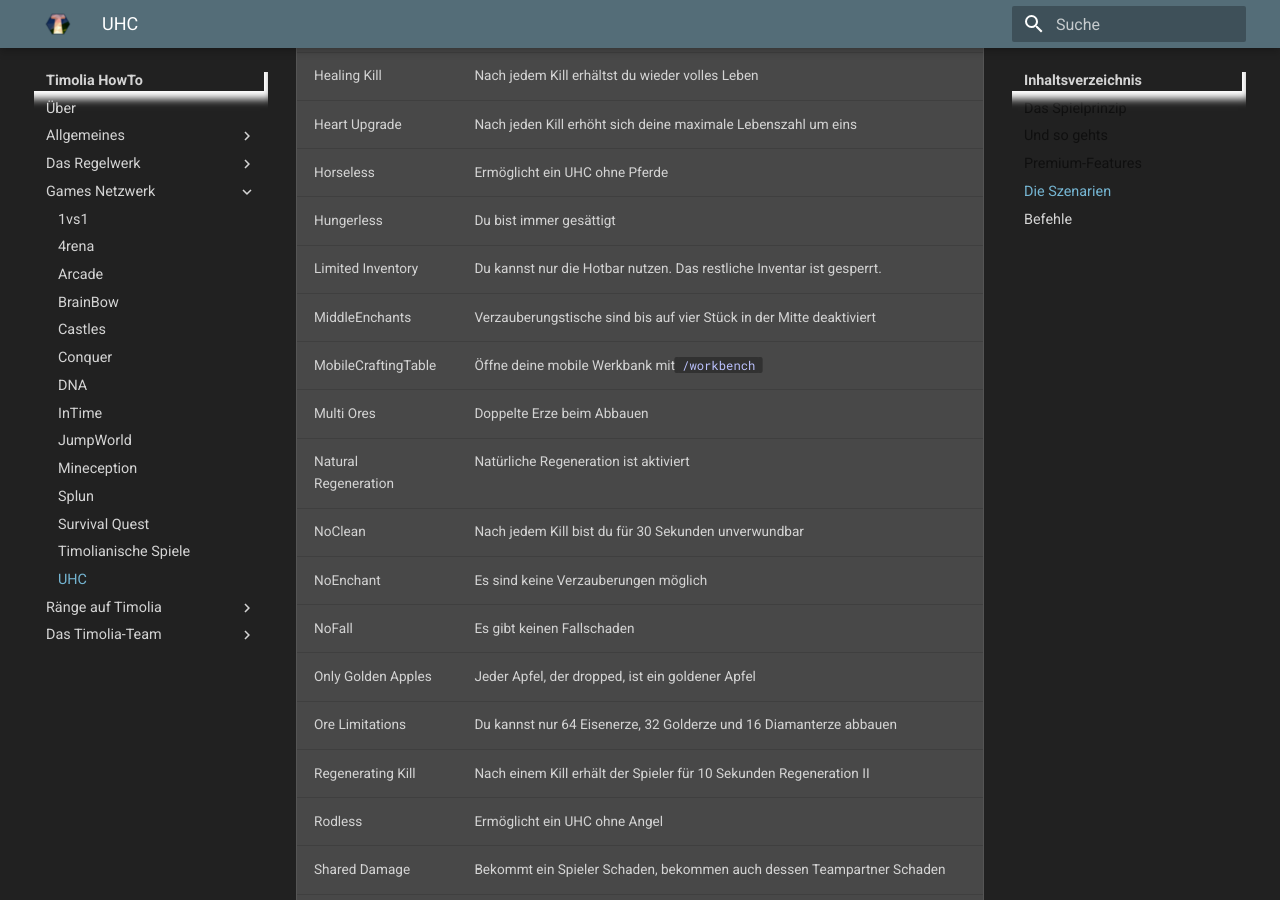
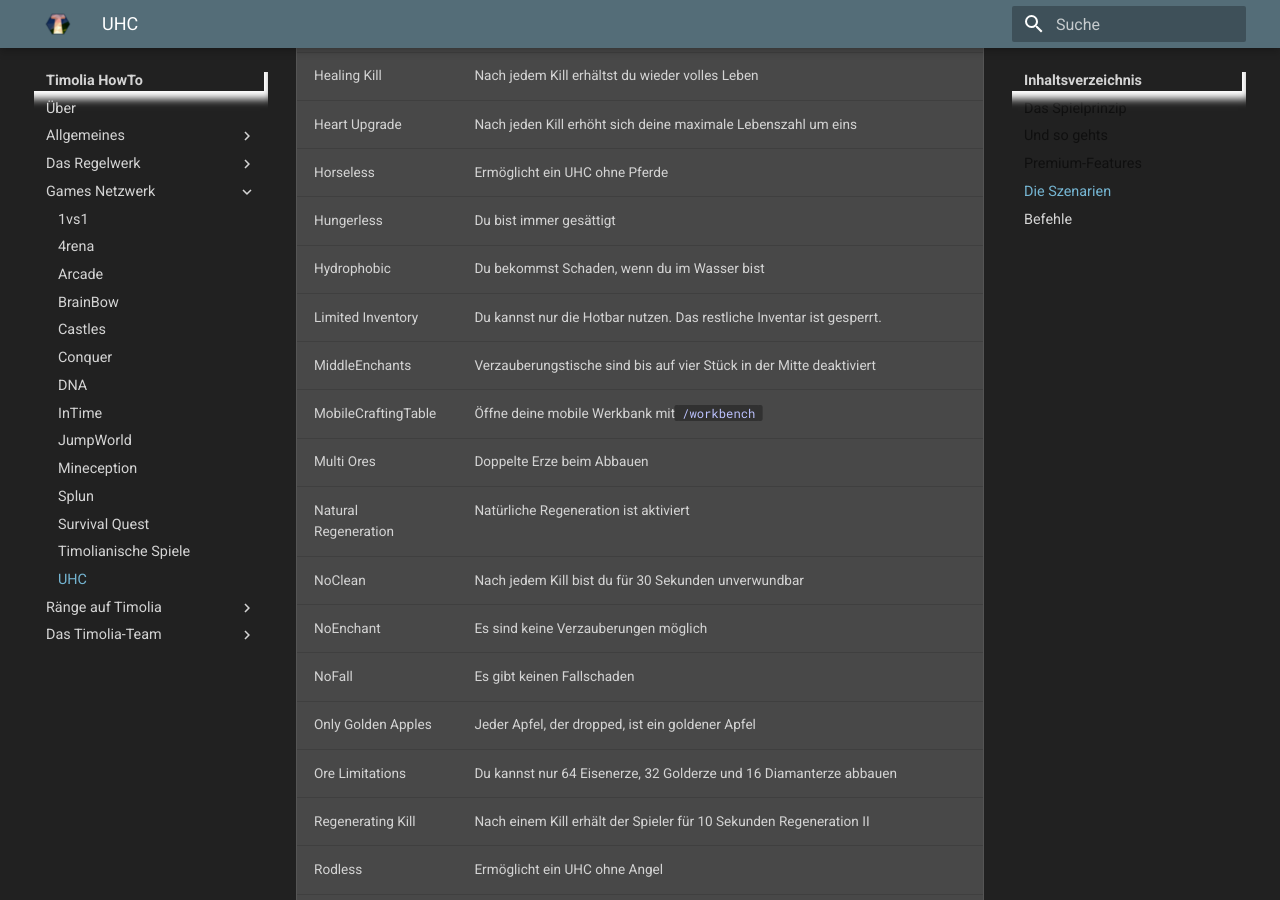
Before and after one commit to TimoliaDE/HowTo, an MkDocs documentation site: the page built from docs/games/uhc.md, in a window 1280 px wide and 900 px high, scrolled down 2619 px. Built offline with MkDocs 1.6.1 and Material for MkDocs 9.7.7, drawn with Linux system fonts in a browser that asks for light colours; old or Windows-style settings are respelled for this version of MkDocs.

Commit message:
add uhc scenario Hydrophobic

```diff
--- a/docs/games/uhc.md
+++ b/docs/games/uhc.md
@@ -56,6 +56,7 @@ Hier findest du alle UHC-Szenarien und deren Bedeutung.
 | Heart Upgrade        | Nach jeden Kill erhöht sich deine maximale Lebenszahl um eins |
 | Horseless            | Ermöglicht ein UHC ohne Pferde |
 | Hungerless           | Du bist immer gesättigt |
+| Hydrophobic          | Du bekommst Schaden, wenn du im Wasser bist |
 | Limited Inventory    | Du kannst nur die Hotbar nutzen. Das restliche Inventar ist gesperrt. |
 | MiddleEnchants       | Verzauberungstische sind bis auf vier Stück in der Mitte deaktiviert |
 | MobileCraftingTable  | Öffne deine mobile Werkbank mit `/workbench` |
```
